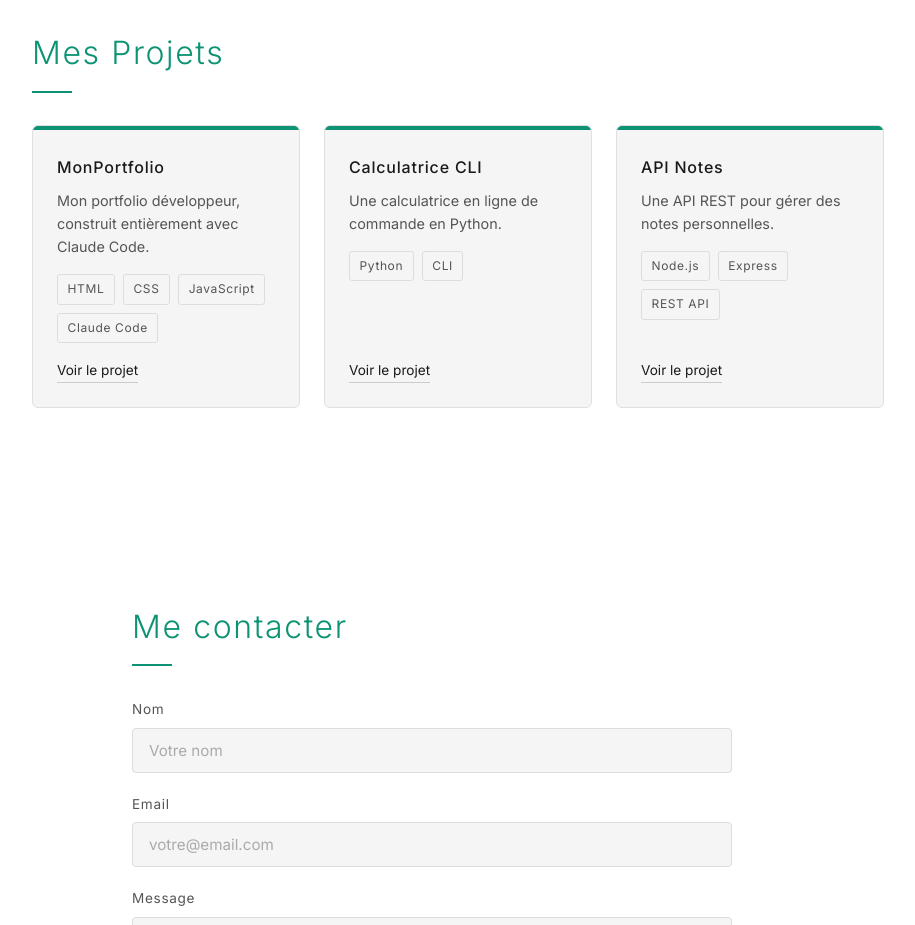
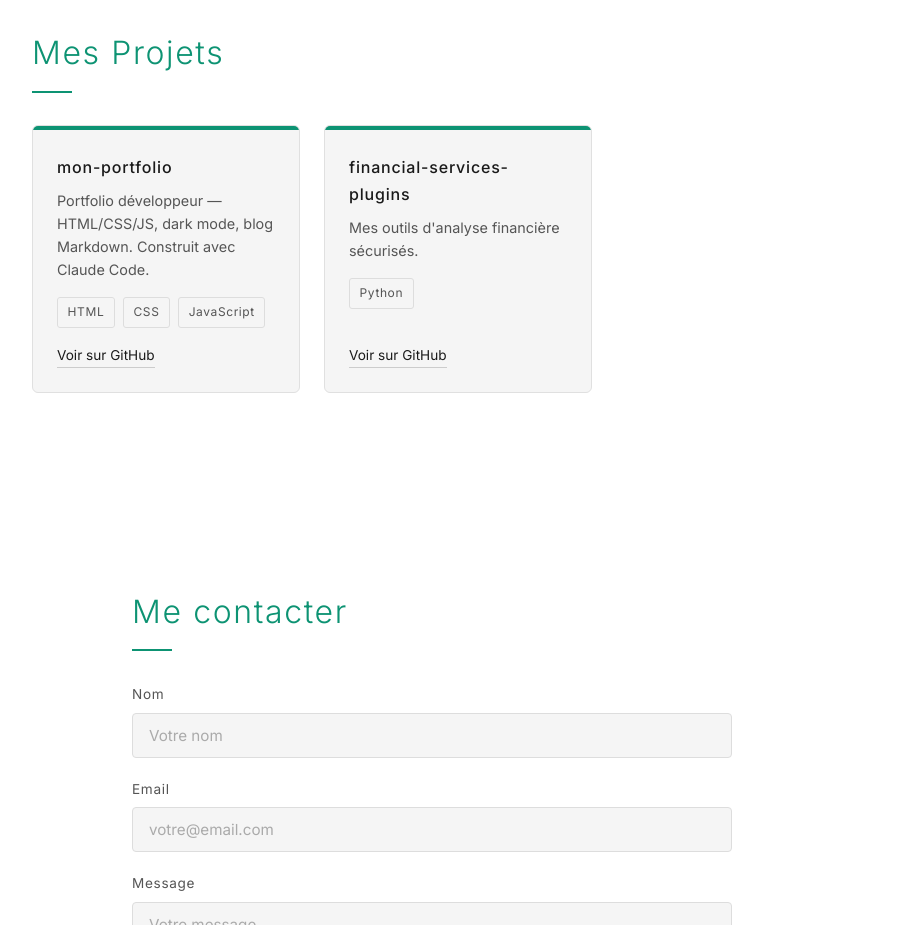
Before and after one commit to Faraf-Y/mon-portfolio, a plain HTML site: page index.html in a window 1280 px wide. Shown: the part 1340-2265 px from the top of the page, without its empty margins (182-1097 px from the left). Drawn offline with Linux system fonts and the light colour scheme.

Commit message:
Replace placeholder projects with real GitHub repos
Co-Authored-By: Claude Sonnet 4.6 <noreply@anthropic.com>

```diff
--- a/index.html
+++ b/index.html
@@ -76,42 +76,30 @@
       <li class="project-card">
         <div class="project-card__banner"></div>
         <div class="project-card__body">
-          <h3 class="project-card__title">MonPortfolio</h3>
-          <p class="project-card__desc">Mon portfolio développeur, construit entièrement avec Claude Code.</p>
+          <h3 class="project-card__title">
+            <a href="https://github.com/Faraf-Y/mon-portfolio" target="_blank" rel="noopener noreferrer">mon-portfolio</a>
+          </h3>
+          <p class="project-card__desc">Portfolio développeur — HTML/CSS/JS, dark mode, blog Markdown. Construit avec Claude Code.</p>
           <ul class="project-card__tags">
             <li class="tag">HTML</li>
             <li class="tag">CSS</li>
             <li class="tag">JavaScript</li>
-            <li class="tag">Claude Code</li>
           </ul>
-          <a href="#" class="project-card__link">Voir le projet</a>
+          <a href="https://github.com/Faraf-Y/mon-portfolio" class="project-card__link" target="_blank" rel="noopener noreferrer">Voir sur GitHub</a>
         </div>
       </li>
 
       <li class="project-card">
         <div class="project-card__banner"></div>
         <div class="project-card__body">
-          <h3 class="project-card__title">Calculatrice CLI</h3>
-          <p class="project-card__desc">Une calculatrice en ligne de commande en Python.</p>
+          <h3 class="project-card__title">
+            <a href="https://github.com/Faraf-Y/financial-services-plugins" target="_blank" rel="noopener noreferrer">financial-services-plugins</a>
+          </h3>
+          <p class="project-card__desc">Mes outils d'analyse financière sécurisés.</p>
           <ul class="project-card__tags">
             <li class="tag">Python</li>
-            <li class="tag">CLI</li>
           </ul>
-          <a href="#" class="project-card__link">Voir le projet</a>
-        </div>
-      </li>
-
-      <li class="project-card">
-        <div class="project-card__banner"></div>
-        <div class="project-card__body">
-          <h3 class="project-card__title">API Notes</h3>
-          <p class="project-card__desc">Une API REST pour gérer des notes personnelles.</p>
-          <ul class="project-card__tags">
-            <li class="tag">Node.js</li>
-            <li class="tag">Express</li>
-            <li class="tag">REST API</li>
-          </ul>
-          <a href="#" class="project-card__link">Voir le projet</a>
+          <a href="https://github.com/Faraf-Y/financial-services-plugins" class="project-card__link" target="_blank" rel="noopener noreferrer">Voir sur GitHub</a>
         </div>
       </li>
 
```
